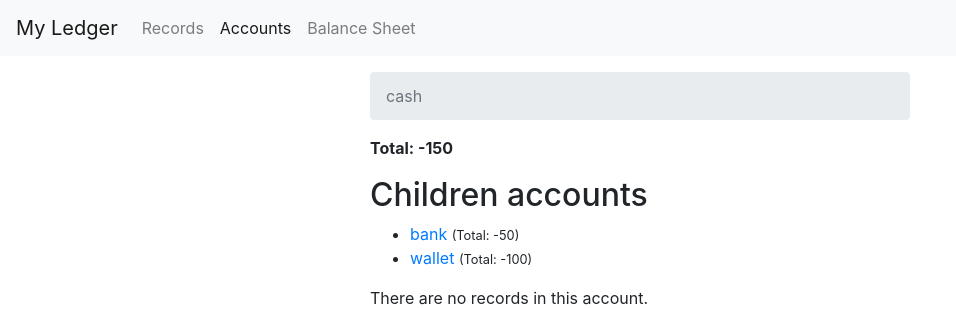
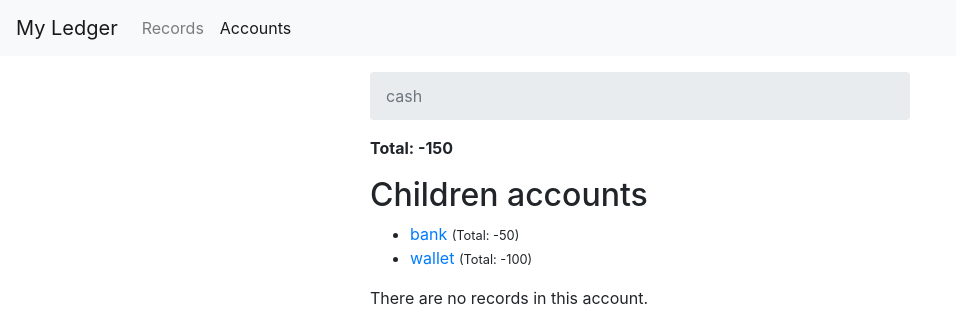
Before and after one commit to manugrandio/leanledger, a Django app: page /ledger/1/account/1/ in a window 1280 px wide. Shown: the top 309 px of the page, without its empty margins (0-956 px from the left). Run offline with Django 3.2, Linux system fonts and the light colour scheme; data comes from the database, SQL or seed files in the repository; some libraries are stand-ins or nearby versions.

Commit message:
Remove "Balance Sheet" from nav

```diff
--- a/leanledger/templates/ledger/nav.html
+++ b/leanledger/templates/ledger/nav.html
@@ -8,9 +8,6 @@
       <li class="nav-item {% if active == 'accounts' %}active{% endif %}">
         <a class="nav-link" href="{% url 'accounts' ledger.pk %}">Accounts</a>
       </li>
-      <li class="nav-item">
-        <a class="nav-link" href="">Balance Sheet</a>
-      </li>
     </ul>
   </div>
 </nav>
```
